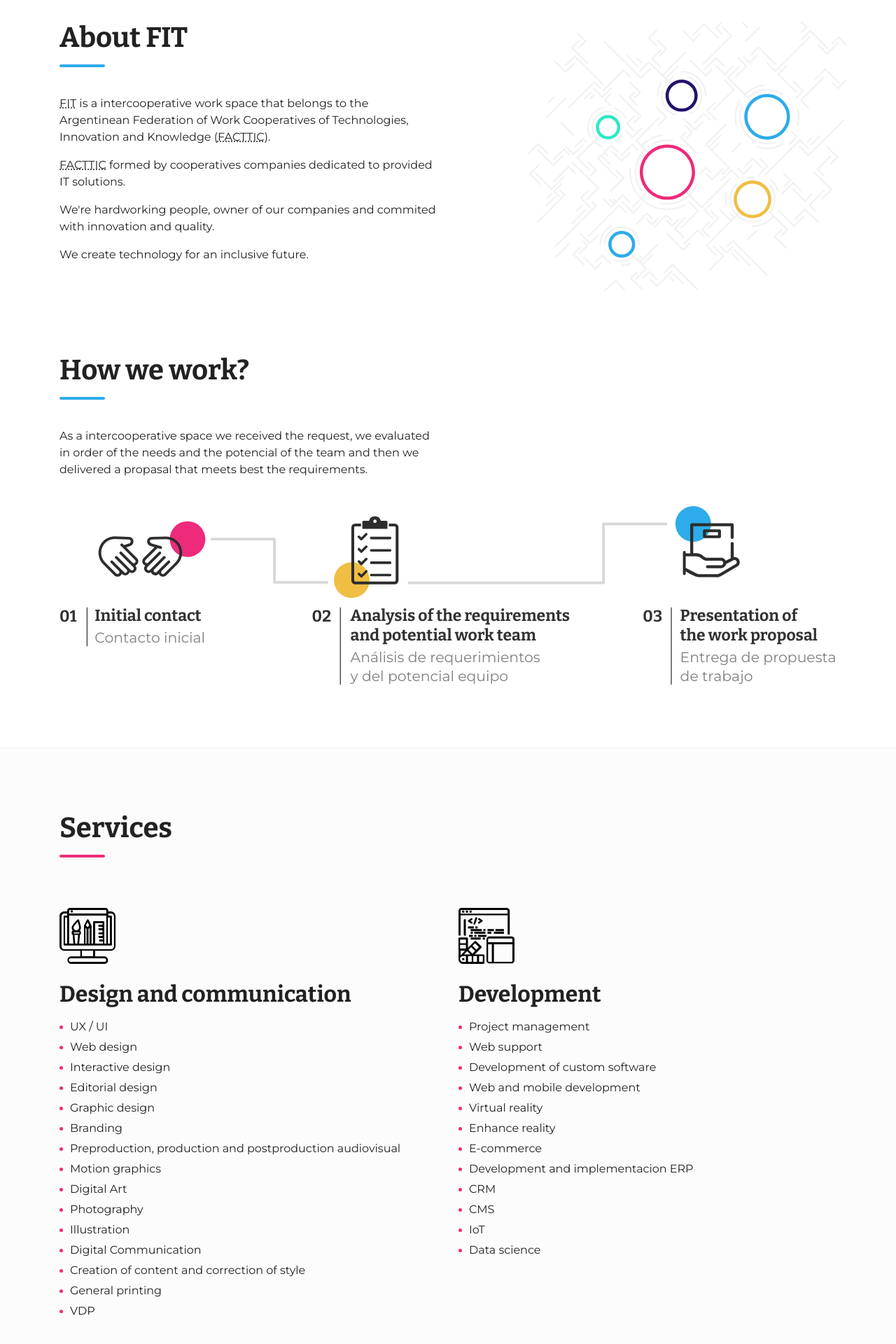
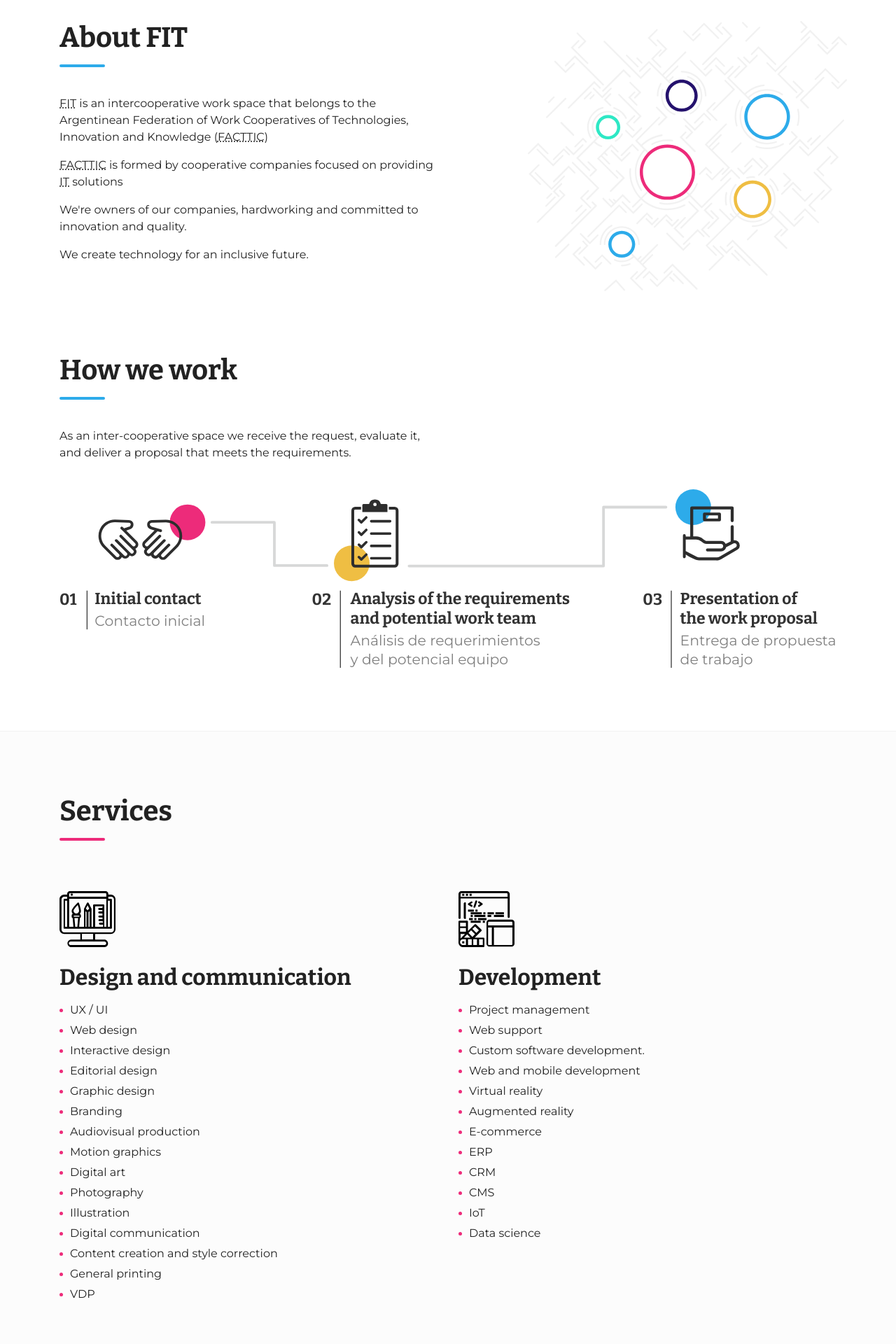
Before and after one commit to nayracoop/fit-web, a Vue app: page /fit/en in a window 1280 px wide. Shown: the part 860-2780 px from the top of the page at 70% size. Built offline with nearby package versions, Linux system fonts and the light colour scheme.

Commit message:
Translation corrections

```diff
--- a/assets/scss/main.scss
+++ b/assets/scss/main.scss
@@ -35,6 +35,9 @@
 
 h3 {
     font-size: 2rem;
+}
+i {
+    font-style: italic;
 }
 
 #about,
--- a/src/components/Portfolio.vue
+++ b/src/components/Portfolio.vue
@@ -361,9 +361,7 @@
             {{ $t('cases.case[6].title') }}
           </h3>
           <span class="project-service">{{ $t('cases.case[6].area') }}</span>
-          <p class="project-description">
-            {{ $t('cases.case[6].description') }}
-          </p>
+          <p class="project-description" v-html="$t('cases.case[6].description')"></p>
           <div class="case-details">
             <ul class="mb-3">
               <li>
@@ -410,52 +408,6 @@
           >
         </b-col>
       </b-row>
-
-      <!--b-row class="mb-4 project">
-        <b-col class="col-12 col-md-8 mb-2">
-          <h3 class="mt-3 mb-3">{{ $t('cases.case[6].title') }}</h3>
-          <p>{{ $t('cases.case[6].description') }}</p>
-        </b-col>
-        <b-col class="col-12 col-md-4">
-          <img src :alt="$t('cases.case[0].imgAlt')" class="w-100" />
-        </b-col>
-        <b-col class="col-12 col-md-12 case-details">
-          <ul class="mb-3">
-            <li>
-              <span class="mb-2">{{ $t('cases.Client') }}:</span>
-              {{ $t('cases.case[6].customer') }}
-            </li>
-            <li>
-              <span class="mb-2">{{ $t('cases.Area') }}:</span>
-              {{ $t('cases.case[6].area') }}
-            </li>
-            <li>
-              <span class="mb-2">{{ $t('cases.Country') }}:</span>
-              {{ $t('cases.case[6].country') }}
-            </li>
-            <li>
-              <span class="mb-2">{{ $t('cases.Technologies') }}:</span>
-              {{ $t('cases.case[6].technologies[0]') }}
-            </li>
-            <li>
-              <span class="mb-2">{{ $t('cases.Services offer') }}:</span>
-              {{ $t('cases.case[6].service') }}
-            </li>
-            <li>
-              <span class="mb-2">{{ $t('cases.Cooperatives involved') }}:</span>
-              {{ $t('cases.case[6].coOpsQuantity') }}
-            </li>
-            <li>
-              <span class="mb-2">{{ $t('cases.Team size') }}:</span>
-              {{ $t('cases.case[6].teamSize') }}
-            </li>
-            <li>
-              <span class="mb-2">{{ $t('cases.Link') }}:</span>
-              <a target="_blank" :href="$t('cases.case[6].url')">{{ $t('cases.case[6].url') }}</a>
-            </li>
-          </ul>
-        </b-col>
-      </b-row-->
     </b-container>
   </section>
 </template>
--- a/src/translations/en.json
+++ b/src/translations/en.json
@@ -1,21 +1,21 @@
 {
     "cover": {
-        "title": "Cooperative Technology for the innovation",
-        "content": "We are the <abbr title='Information and communications technology'>ICTs</abbr> cooperative and we want to make technology with a new work model and new social economics and solidarities relationships.",
+        "title": "Cooperative Technology for innovation",
+        "content": "We are the <abbr title='Information and communications technology'>ICT</abbr> cooperatives and our aim is to produce technology with an innovative working model, taking into consideration the economic and social relationships.",
         "btn-text": "Contact us"
     },
     "about": {
         "title": "About FIT",
         "content": [
-            "<abbr title='Flujo Intercooperativo de Trabajo'>FIT</abbr> is a intercooperative work space that belongs to the Argentinean Federation of Work Cooperatives of Technologies, Innovation and Knowledge (<abbr title='Argentinean Federation of Work Cooperatives of Technologies, Innovation and Knowledge'>FACTTIC</abbr>).",
-            "<a href='#'><abbr title='Argentinean Federation of Work Cooperatives of Technologies, Innovation and Knowledge'>FACTTIC</abbr></a> formed by cooperatives companies dedicated to provided IT solutions.",
-            "We're hardworking people, owner of our companies and commited with innovation and quality.",
+            "<abbr title='Flujo Intercooperativo de Trabajo'>FIT</abbr> is an intercooperative work space that belongs to the Argentinean Federation of Work Cooperatives of Technologies, Innovation and Knowledge (<abbr title='Argentinean Federation of Work Cooperatives of Technologies, Innovation and Knowledge'>FACTTIC</abbr>)",
+            "<a href='#'><abbr title='Argentinean Federation of Work Cooperatives of Technologies, Innovation and Knowledge'>FACTTIC</abbr></a> is formed by cooperative companies focused on providing <abbr title='Information Technology'>IT</abbr> solutions",
+            "We're owners of our companies, hardworking and committed to innovation and quality.",
             "We create technology for an inclusive future."
         ]
     },
     "cooperativeWork": {
-        "title": "How we work?",
-        "content": "As a intercooperative space we received the request, we evaluated in order of the needs and the potencial of the team and then we delivered a propasal that meets best the requirements."
+        "title": "How we work",
+        "content": "As an inter-cooperative space we receive the request, evaluate it, and deliver a proposal that meets the requirements."
     },
     "services": {
         "title": "Services",
@@ -25,12 +25,12 @@
                 "subservice": [
                     "Project management ",
                     "Data science",
-                    "Solutions of business intelligence",
+                    "Business Intelligence solutions",
                     "Quality assurance",
-                    "Technological consultancy ",
+                    "Technological consulting",
                     "Teacher training",
-                    "Courses of programming",
-                    "Workshop of creative technology"
+                    "Programming courses",
+                    "Creative technologies workshop"
                 ]
             },
             {
@@ -43,13 +43,13 @@
                     "Editorial design",
                     "Graphic design",
                     "Branding",
-                    "Preproduction, production and postproduction audiovisual ",
+                    "Audiovisual production",
                     "Motion graphics",
-                    "Digital Art",
+                    "Digital art",
                     "Photography",
                     "Illustration",
-                    "Digital Communication",
-                    "Creation of content and correction of style",
+                    "Digital communication",
+                    "Content creation and style correction",
                     "General printing",
                     "VDP"
                 ]
@@ -59,12 +59,12 @@
                 "subservice": [
                     "Project management",
                     "Web support",
-                    "Development of custom software",
+                    "Custom software development.",
                     "Web and mobile development",
                     "Virtual reality",
-                    "Enhance reality",
+                    "Augmented reality",
                     "E-commerce",
-                    "Development and implementacion ERP",
+                    "ERP",
                     "CRM",
                     "CMS",
                     "IoT",
@@ -76,7 +76,7 @@
                 "subservice": [
                     "Software and hardware integration",
                     "Structure wiring",
-                    "Administration of servers",
+                    "Servers administration",
                     "Infrastructure as code"
                 ]
             }
@@ -102,7 +102,7 @@
                 "customer": "Inventor group",
                 "area": "Commerce",
                 "country": "Australia",
-                "description": "Development of a Mockup of a mobile app (Android + iOS) for Client loyalty. Trhough it, you scan a QR code of the products and you obtain rewards or benefits.",
+                "description": "Development of a mobile app Mockup (Android + iOS) to enhance costumer loyalty. It allows the public target to scan the product QR Code and obtain rewards or benefits.",
                 "service": "Custom development mobile",
                 "technologies": ["React native"],
                 "coOpsQuantity": "2",
@@ -126,7 +126,7 @@
                 "area": "Reservations & ticketing platform",
                 "country": "Canadá",
                 "url": ["https://www.betterez.com", "https://demo.betterez.com"],
-                "description": "For more than 5 years it has been development the web application that has grown a dozens of microservices, API Rest and mobile apps.",
+                "description": "For more than 5 years, there has been an inter-cooperative work to develop this project which has produced micro services, API Rest and mobile apps.",
                 "service": "Development team and resource management",
                 "technologies": ["Node.js", "Elixir", "VueJS", "MongoDB", "PostgreSQL", "Docker", "Redis", "AWS"],
                 "coOpsQuantity": "7",
@@ -138,7 +138,7 @@
                 "area": "Civil Rights, public politics investigation",
                 "country": "Argentina",
                 "url": "http://accesibilidad-digital.adc.org.ar/",
-                "description": "Website to raise awareness of the importance of development application of technological tools that safeguard the right to a full automony and a citizen and social inclusion of people with disabilities.",
+                "description": "The website was created to raise awareness of the importance to develop technological tools in order to safeguard the disabled citizens' right to obtain autonomy and social inclusion.",
                 "service": "Design and development",
                 "technologies": ["HTML5", "Bootstrap"],
                 "coOpsQuantity": "2",
@@ -173,7 +173,7 @@
                 "area": "Neurolinguistic analisys of organization through artificial inteligence",
                 "country": "Canadá",
                 "url": "https://www.receptiviti.com",
-                "description": "Development of a web to analyze and display the results of the neurolinguistic analisys of the organizations.",
+                "description": "Development of an application to obtain the <i>culture analytics</i> of the organizations.",
                 "service": "Development team and resource management",
                 "technologies": ["Python", "React", "Docker", "AWS"],
                 "coOpsQuantity": "2",
--- a/src/translations/es.json
+++ b/src/translations/es.json
@@ -173,7 +173,7 @@
                 "area": "Análisis neurolingüístico de organizaciones a través de inteligencia artificial",
                 "country": "Canadá",
                 "url": "https://www.receptiviti.com",
-                "description": "Desarrollo de una web para analizar y visualizar los resultados del análisis neurolingüístico de las organizaciones.",
+                "description": "Desarrollo de una web para analizar y visualizar los resultados del <i>análisis neurolingüístico</i> de las organizaciones.",
                 "service": "Equipo de desarrollo y manejo de recursos",
                 "technologies": ["Python", "React", "Docker", "AWS"],
                 "coOpsQuantity": "2",
```
